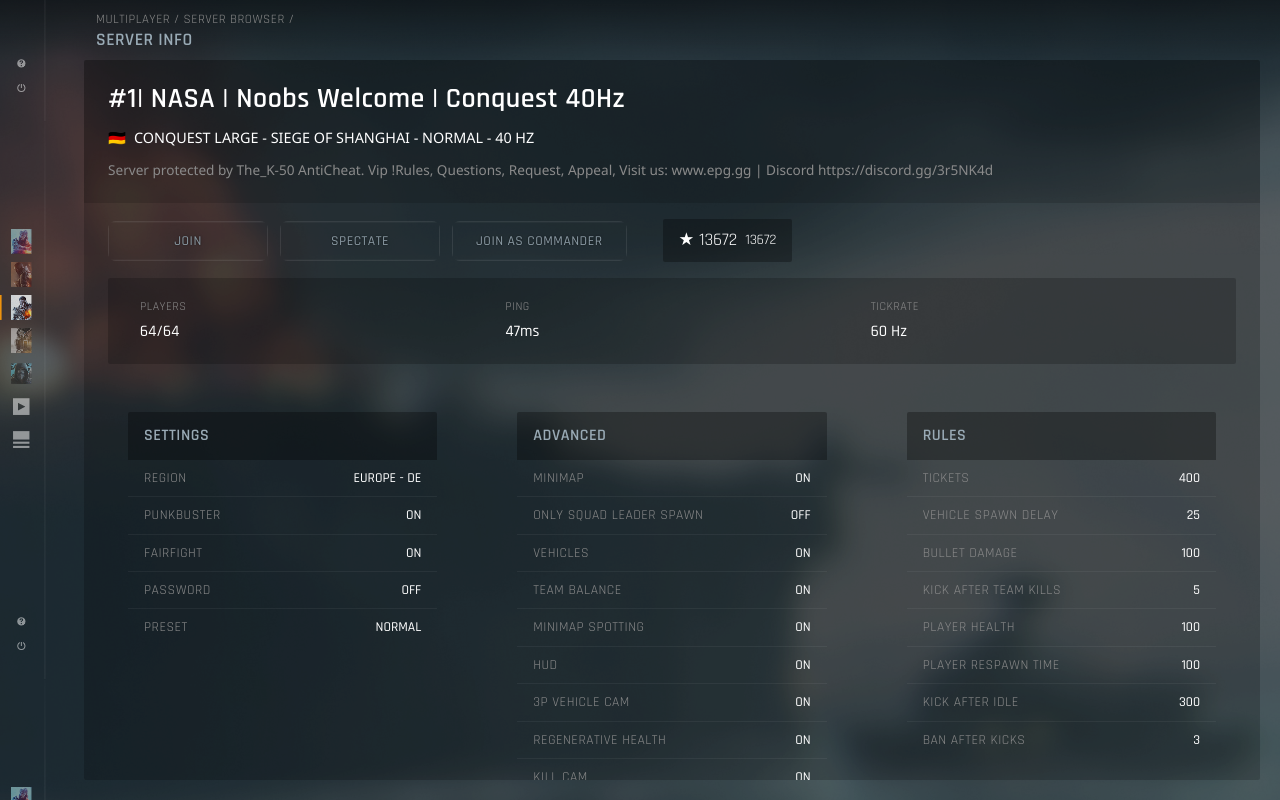
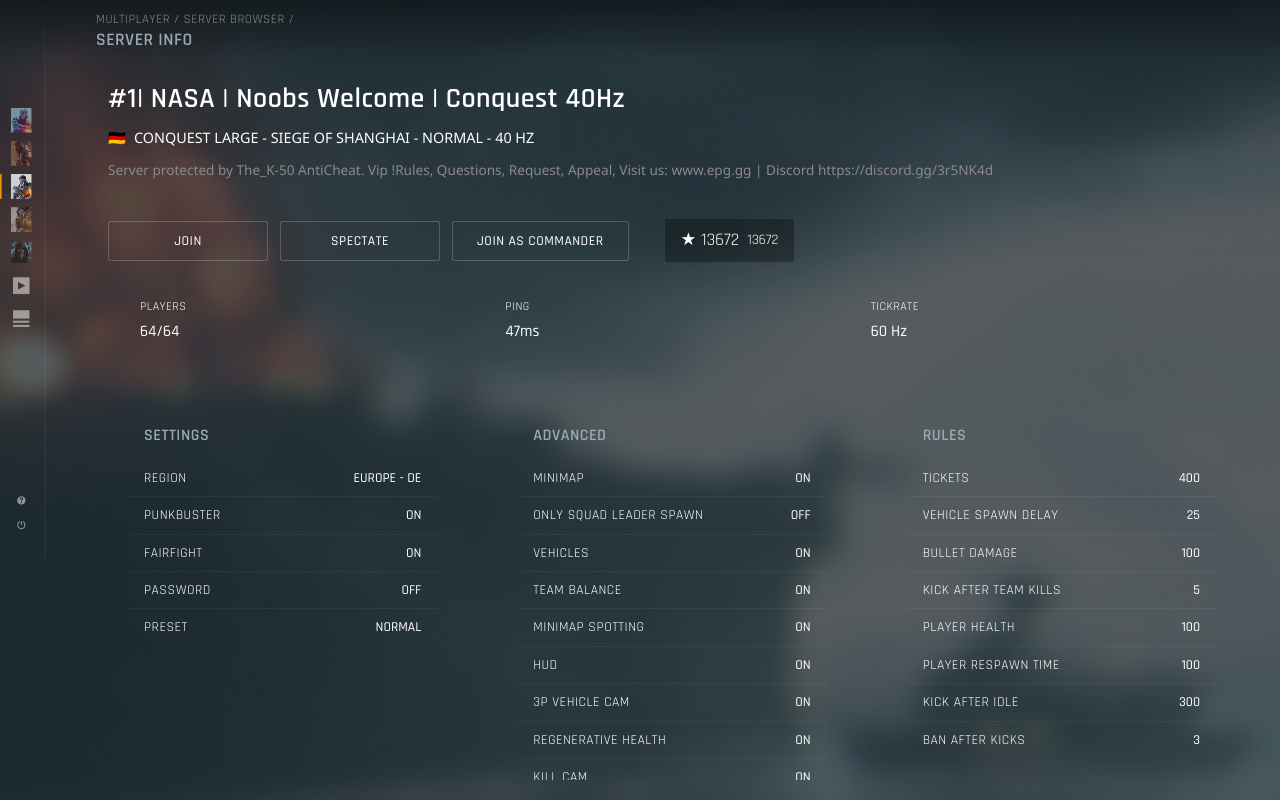
Before and after one commit to kanand003/QuriousAssignment1, a React (Vite) app in the folder client/: page / in a window 1280 px wide. Built offline with nearby package versions, Linux system fonts and the light colour scheme; no server answers.

Commit message:
adjustments

```diff
--- a/client/package.json
+++ b/client/package.json
@@ -4,7 +4,8 @@
   "version": "0.0.0",
   "type": "module",
   "scripts": {
-    "dev": "netlify dev",
+    "dev": "vite",
+    "dev:netlify": "netlify dev",
     "build": "vite build",
     "lint": "eslint .",
     "preview": "vite preview"
--- a/client/src/App.css
+++ b/client/src/App.css
@@ -38,8 +38,9 @@
   top: 0;
   bottom: 0;
   width: 64px;
-  background: url('/images/side-menu.png') left center/contain repeat-y;
+  background: url('/images/side-menu.png') left top/64px auto no-repeat;
   z-index: 10;
+  height: 100vh;
 }
 
 .bf-header {
@@ -71,7 +72,6 @@
 }
 
 .server-container {
-  background: rgba(0, 0, 0, 0.2);
   margin: 0 20px 20px calc(64px + 20px);
   position: relative;
   z-index: 1;
@@ -84,7 +84,6 @@
 .server-top {
   margin-bottom: 1rem;
   padding: 1.5rem;
-  background: rgba(0, 0, 0, 0.15);
 }
 
 .server-name {
@@ -120,9 +119,10 @@
 }
 
 .bf-button {
-  background: url('/images/button.png') center/100% 100% no-repeat;
-  color: #99aab5;
-  border: none;
+  background-color: rgba(255, 255, 255, 0);
+  border: 1px solid rgba(255, 255, 255, 0.2);
+  color: #ffffff;
+  border-radius: 2px;
   padding: 0.65rem 1.5rem;
   cursor: pointer;
   transition: all 0.2s;
@@ -137,19 +137,18 @@
   letter-spacing: 0.5px;
   font-size: 0.85rem;
   position: relative;
-  text-shadow: 0 0 2px rgba(0,0,0,0.7);
-  filter: brightness(0.9);
 }
 
 .bf-button:hover {
-  color: white;
+  background-color: #ffffff;
+  color: #000000;
   transform: scale(1.02);
-  filter: brightness(1.1);
 }
 
 .bf-button:active {
   transform: scale(0.98);
-  filter: brightness(0.8);
+  background-color: #f0f0f0;
+  color: #000000;
 }
 
 .star-button {
@@ -182,7 +181,6 @@
   grid-template-columns: repeat(auto-fit, minmax(120px, 1fr));
   gap: 1rem;
   padding: 0.75rem 1.5rem;
-  background: rgba(0, 0, 0, 0.2);
   margin: 0 1.5rem 1.5rem;
   border-radius: 2px;
 }
@@ -195,7 +193,7 @@
 }
 
 .stat-label {
-  color: #8a8a8a;
+  color: #ffffff;
   font-size: 0.75rem;
   text-transform: uppercase;
   font-family: 'Purista', 'Rajdhani', sans-serif;
@@ -219,35 +217,11 @@
 
 .details-section {
   margin: 1.5rem;
-  background: rgba(0, 0, 0, 0);
   border-radius: 2px;
   overflow: hidden;
 }
 
-.details-section:hover {
-  background: rgba(0, 0, 0, 0.5);
-}
-
-.details-section:hover h2,
-.details-section:hover .setting-name,
-.details-section:hover .setting-value {
-  color: white;
-}
-
-.details-section::before {
-  content: '';
-  position: absolute;
-  left: 0;
-  top: 0;
-  bottom: 0;
-  width: 4px;
-  background: #ffffff00;
-  opacity: 0.5;
-  border-radius: 4px 0 0 4px;
-}
-
 .details-section h2 {
-  background: rgba(0, 0, 0, 0.3);
   padding: 0.75rem 1rem;
   font-size: 1rem;
   font-weight: 600;
@@ -278,16 +252,16 @@
 }
 
 .setting-row:hover {
-  background: rgba(255, 255, 255, 0.1);
+  background: rgb(255, 255, 255);
 }
 
 .setting-row:hover .setting-name,
 .setting-row:hover .setting-value {
-  color: white;
+  color: black;
 }
 
 .setting-name {
-  color: #8a8a8a;
+  color: #ffffff;
   font-size: 0.85rem;
   font-family: 'Purista', 'Rajdhani', sans-serif;
   letter-spacing: 0.5px;
```
Also changed, not shown: client/public/images/invite.png (added).
